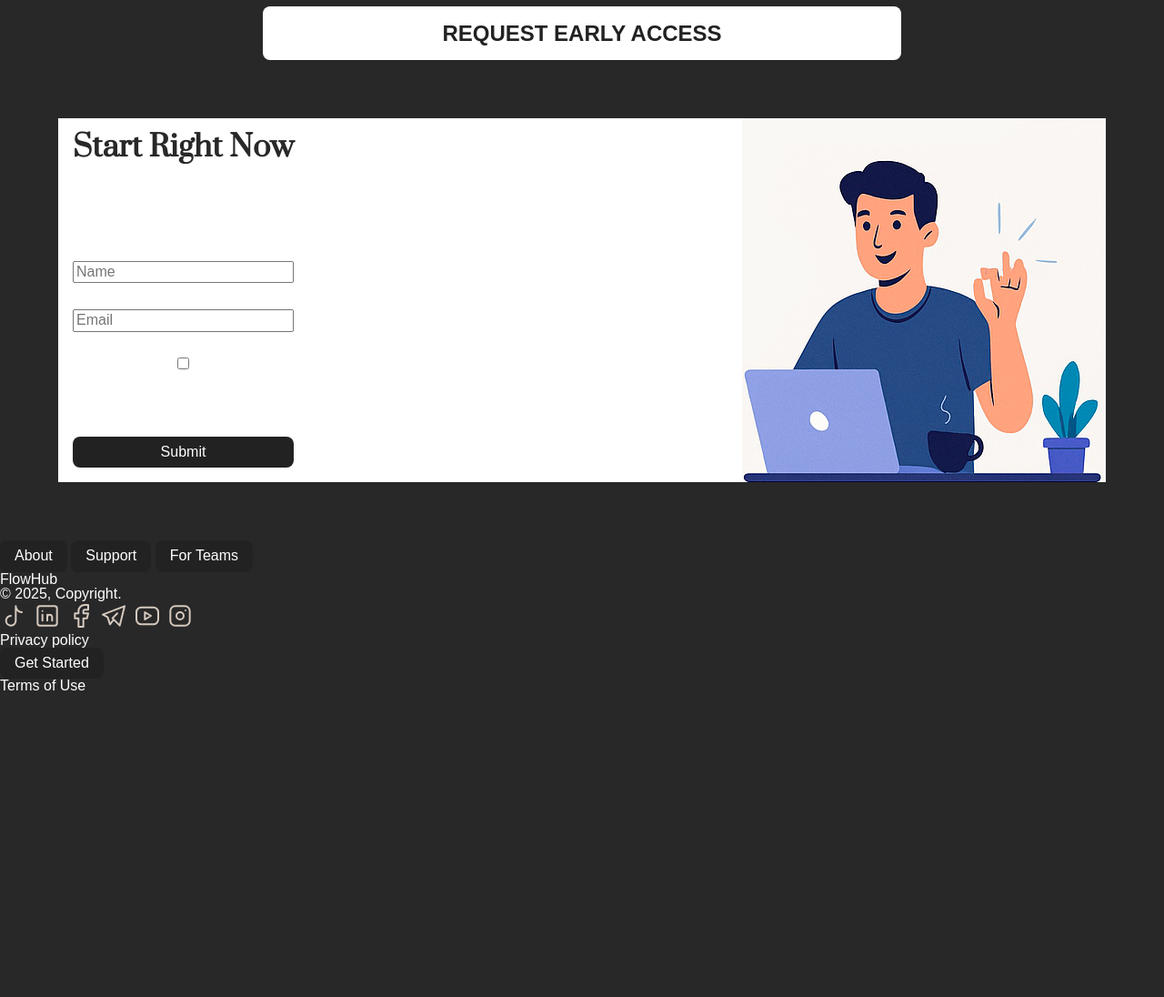
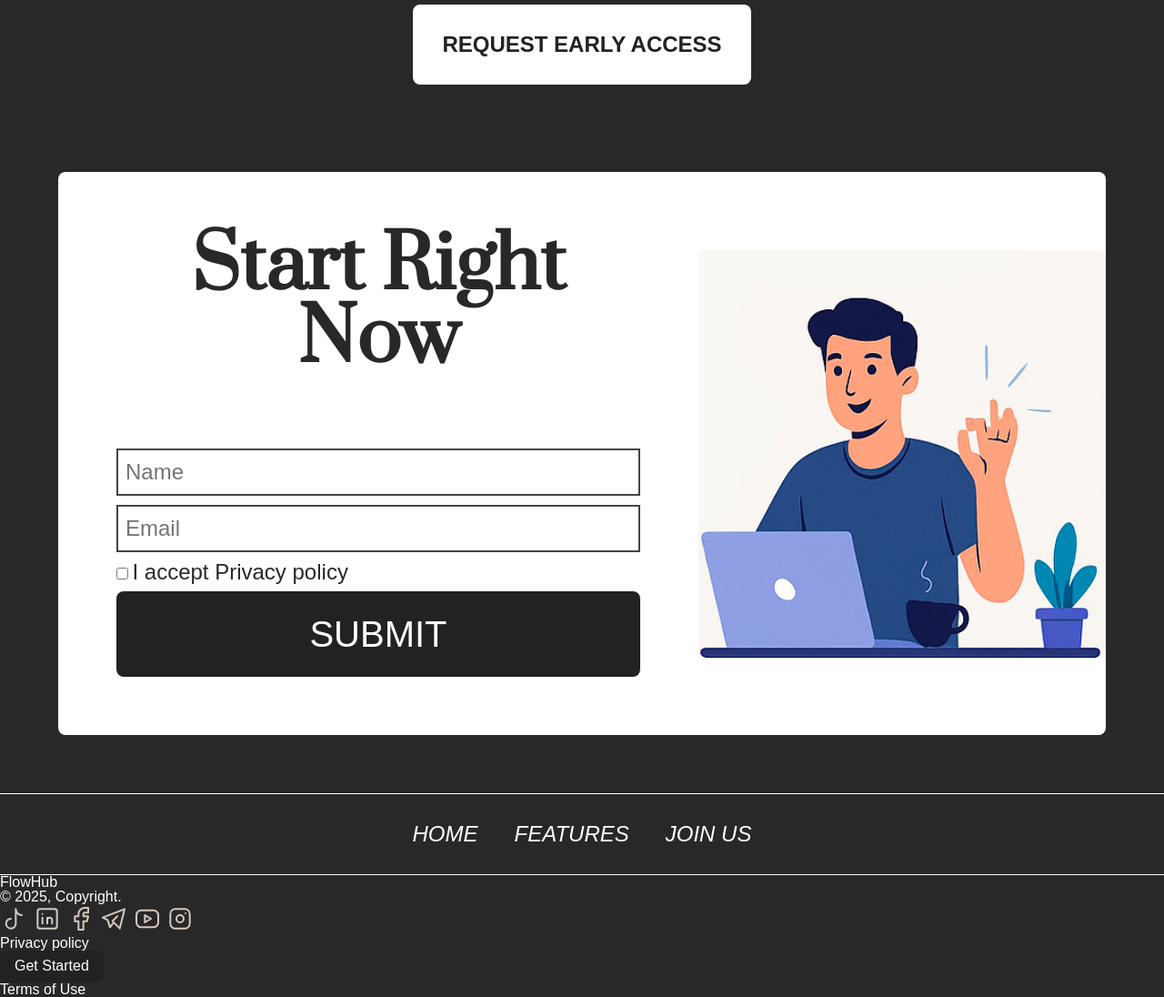
Before and after one commit to Friederik/MSTech-1, a plain HTML site: page index.html in a window 1280 px wide. Shown: the part 1580-2676 px from the top of the page at 91% size. Before the commit the page ends 2342 px from the top, so only its background shows below. Drawn offline with Linux system fonts and the light colour scheme.

Commit message:
Навигация в футере

```diff
--- a/index.html
+++ b/index.html
@@ -13,9 +13,9 @@
         <header class="page-header">
             <span class="logo-name">FLOWHUB</span>
             <nav class="page-header-nav">
-                <button>HOME</button>
-                <button>FEATURES</button>
-                <button>JOIN US</button>
+                <a class="nav-btn" href="#main">HOME</a>
+                <a class="nav-btn" href="#features">FEATURES</a>
+                <a class="nav-btn" href="#form">JOIN US</a>
             </nav>
         </header>
         <main id="main" class="page-main">
@@ -27,11 +27,11 @@
                     <li class="element feature"><img src="images/point.svg" alt=""><p>Over <span class="main-numbers">58,000</span> hours saved</p></li>
                     <li class="element feature"><img src="images/point.svg" alt=""><p>Users from <span class="main-numbers">25</span> countries</p></li>
                 </ul>
-                <button class="element main-btn">GET STARTED</button>
+                <div class="element main-btn"><a class="main-btn-a" href="#form">GET STARTED</a></div>
             </article>
             <img class="element main-img" src="images/image-1.png" alt="main-1">
         </main>
-        <section class="breaker page-features">
+        <section id="features" class="breaker page-features">
             <img class="back-img" src="images/image-2.png" alt="features-1">
             <article class="details">
                 <ul>
@@ -67,28 +67,32 @@
                         </p>
                     </li>
                 </ul>
-                <button class="details-btn">REQUEST EARLY ACCESS</button>
+                <div class="feat-btn main-btn"><a href="#form" class="main-btn-a">REQUEST EARLY ACCESS</a></div>
             </article>
             <img class="back-img" src="images/image-2.png" alt="features-2">
         </section>
-        <section class="breaker page-form">
+        <section id="form" class="breaker page-form">
             <article class="form-window">
                 <form class="start-form" action="">
                     <h1>Start Right Now</h1>
-                    <input class="input-text" type="text" name="name" placeholder="Name">
-                    <input class="input-text" type="email" name="email" placeholder="Email">
-                    <input id="privacy" type="checkbox">
-                    <label class="privacy-label" for="privacy">I accept Privacy policy</label>
-                    <button>Submit</button>
+                    <div class="start-form-input">
+                        <input class="input-text" type="text" name="name" placeholder="Name">
+                        <input class="input-text" type="email" name="email" placeholder="Email">
+                        <div class="privacy">
+                            <input class="input-privacy" id="privacy" type="checkbox">
+                            <label class="privacy-label" for="privacy">I accept Privacy policy</label>
+                        </div>
+                        <button class="sub-btn">SUBMIT</button>
+                    </div>
                 </form>
-                <img class="" src="images/image-1.png" alt="main-1">
+                <img class="form-img" src="images/image-1.png" alt="main-1">
             </article>
         </section>
         <footer class="breaker">
-            <nav>
-                <button>About</button>
-                <button>Support</button>
-                <button>For Teams</button>
+            <nav class="page-header-nav foot-nav">
+                <a class="nav-btn" href="#main">HOME</a>
+                <a class="nav-btn" href="#features">FEATURES</a>
+                <a class="nav-btn" href="#form">JOIN US</a>
             </nav>
             <div>
                 <article>
--- a/styles/styles.css
+++ b/styles/styles.css
@@ -46,6 +46,17 @@ button {
     border-bottom: 0.1rem groove #111;
 }
 
+.nav-btn {
+    border-radius: 0.5rem;
+    padding: 0.5rem 1rem;
+    background-color: #222;
+    border: 0;
+    color: #fff;
+    transition: background-color 0.2s ease;
+    font-style: italic;
+    text-decoration: none;
+}
+
 .logo-name {
     padding: 0.2rem;
     padding-inline: 1rem;
@@ -53,6 +64,7 @@ button {
 }
 
 .page-header-nav {
+    margin-top: 1rem;
     font-size: clamp(1rem, 4vw, 1.5rem);
     white-space: nowrap;
 }
@@ -64,6 +76,7 @@ button {
 /* MAIN */
 
 .page-main {
+    scroll-margin-top: 5rem;
     background-color: #222;
     position: relative;
     padding-inline: 5%;
@@ -78,7 +91,7 @@ button {
 .main-h1 {
     font-size: 2rem;
     transition: font-size 0.2s ease;
-    max-width: 40rem;
+    max-width: 80rem;
 }
 
 .main-h2 {
@@ -102,12 +115,23 @@ button {
     font-family: "Prata", Arial, Helvetica, sans-serif;
 }
 
+.feat-btn {
+    display: flex;
+    justify-content: center;
+}
+
 .main-btn {
-    background-color: #fff;
-    color: #222;
+    margin-block: 2rem;
+}
+
+.main-btn-a {
+    border-radius: 0.5rem;
     font-size: 1rem;
     font-weight: 600;
     padding: 1rem;
+    background-color: #fff;
+    color: #222;
+    text-decoration: none;
     transition: background-color 0.2s ease, font-size 0.2s ease;
 }
 
@@ -121,6 +145,7 @@ button {
 /* FEATURES */
 
 .page-features {
+    scroll-margin-top: 5rem;
     display: flex;
     justify-content: space-between;
 }
@@ -153,32 +178,31 @@ button {
     width: 2rem;
 }
 
-.details-btn {
-    width: 100%;
-    background-color: #fff;
-    color: #222;
-    font-size: 1rem;
-    font-weight: 600;
-    padding: 1rem;
-    transition: background-color 0.2s ease, font-size 0.2s ease;
+/* FORM */
+
+.page-form {
+    scroll-margin-top: 5rem;
 }
-
-/* FORM */
 
 .form-window {
     display: flex;
-    justify-content: space-between;
+    justify-content: center;
     margin-inline: 5%;
     background-color: #fff;
+    border-radius: 0.5rem;
 }
 
 .start-form {
-    max-width: 50rem;
+    display: flex;
     flex-direction: column;
+    justify-content: space-between;
+    padding: 2rem 1rem;
+}
+
+.start-form-input {
     display: flex;
-    justify-content: space-between;
-    gap: 0.4rem;
-    padding: 1rem;
+    flex-direction: column;
+    gap: 0.6rem;
 }
 
 .form-window h1 {
@@ -190,24 +214,59 @@ button {
     color: #282829;
 }
 
+.input-text {
+    height: 2rem;
+    padding: 0.5rem;
+    border: 2px #444 solid;
+}
+
+.privacy-label {
+    color: #282829;
+}
+
+.sub-btn {
+    padding: 1.5rem;
+    font-size: 1.5rem;
+}
+
+.form-img {
+    display: none;
+    border-radius: 0.5rem;
+}
+
+/* FOOTER */
+
+.foot-nav {
+    border-block: 0.1rem groove #fff;
+    padding: 1.5rem;
+    display: flex;
+    justify-content: center;
+    gap: 0.5rem;
+}
+
+.foot-nav a {
+    background-color: #282829;
+}
 
 @media (pointer: coarse) {
-    button:active {
+    button:active, a:active {
         background-color: #444;
     }
 
-    .main-btn:active, .details-btn:active {
+    .main-btn-a:active, .details-btn:active {
         background-color: #bbb;
     }
 }
 
 @media (pointer: fine) {
-    button:hover {
+    button:hover, a:active {
       background-color: #333;
       cursor: pointer;
     }
-    .main-btn:hover, .details-btn:hover {
+
+    .main-btn-a:hover, .details-btn:hover {
         background-color: #bbb;
+        cursor: pointer;
     }
 }
 
@@ -223,13 +282,21 @@ button {
         font-size: 1.5rem;
     }
 
+    .main-btn-a {
+        font-size: 1.5rem;
+        padding: 2rem;
+    }
+
+    /* FEATURES */
+
     .feature p {
         font-size: 1.5rem;
     }
 
-    .main-btn {
-        font-size: 1.5rem;
-        padding: 2rem;
+    /* FORM */
+
+    .form-window h1 {
+        font-size: 2.5rem;
     }
 }
 
@@ -265,6 +332,23 @@ button {
     .details-btn {
         font-size: 1.5rem;
     }
+
+    /* FORM */
+
+    .form-window {
+        justify-content: space-between;
+    }
+
+
+
+    .form-img {
+        display: block;
+    }
+
+    .form-window h1 {
+        font-size: 3rem;
+    }
+
 }
 
 @media (min-width: 920px) {
@@ -277,6 +361,12 @@ button {
     .main-img {
         width: 20rem;
     }
+
+    /* FORM */
+
+    .start-form {
+        padding: 4rem;
+    }
 }
 
 @media (min-width: 1200px) {
@@ -287,6 +377,10 @@ button {
     }
 
     /* MAIN */
+
+    .main-h1 {
+        font-size: 8rem;
+    }
 
     .main-info {
         padding-top: 10rem;
@@ -299,12 +393,44 @@ button {
     .main-img {
         width: 30rem;
     }
+
+    /* FORM */
+
+    .form-img {
+        height: 35vw;
+        margin-block: auto;
+    }
+
+    .form-window h1 {
+        font-size: 5rem;
+    }
+
+    .input-text {
+        font-size: 1.5rem;
+    }
+
+    .privacy-label {
+        font-size: 1.5rem;
+    }
+
+    .sub-btn {
+        font-size: 2.5rem;
+    }
+
 }
 
 @media (min-width: 1440px) {
     /* MAIN */
 
+
+
     .main-img {
         width: 40rem;
     }
+
+    /* FORM */
+
+    .start-form {
+        padding: 10rem;
+    }
 }
```
